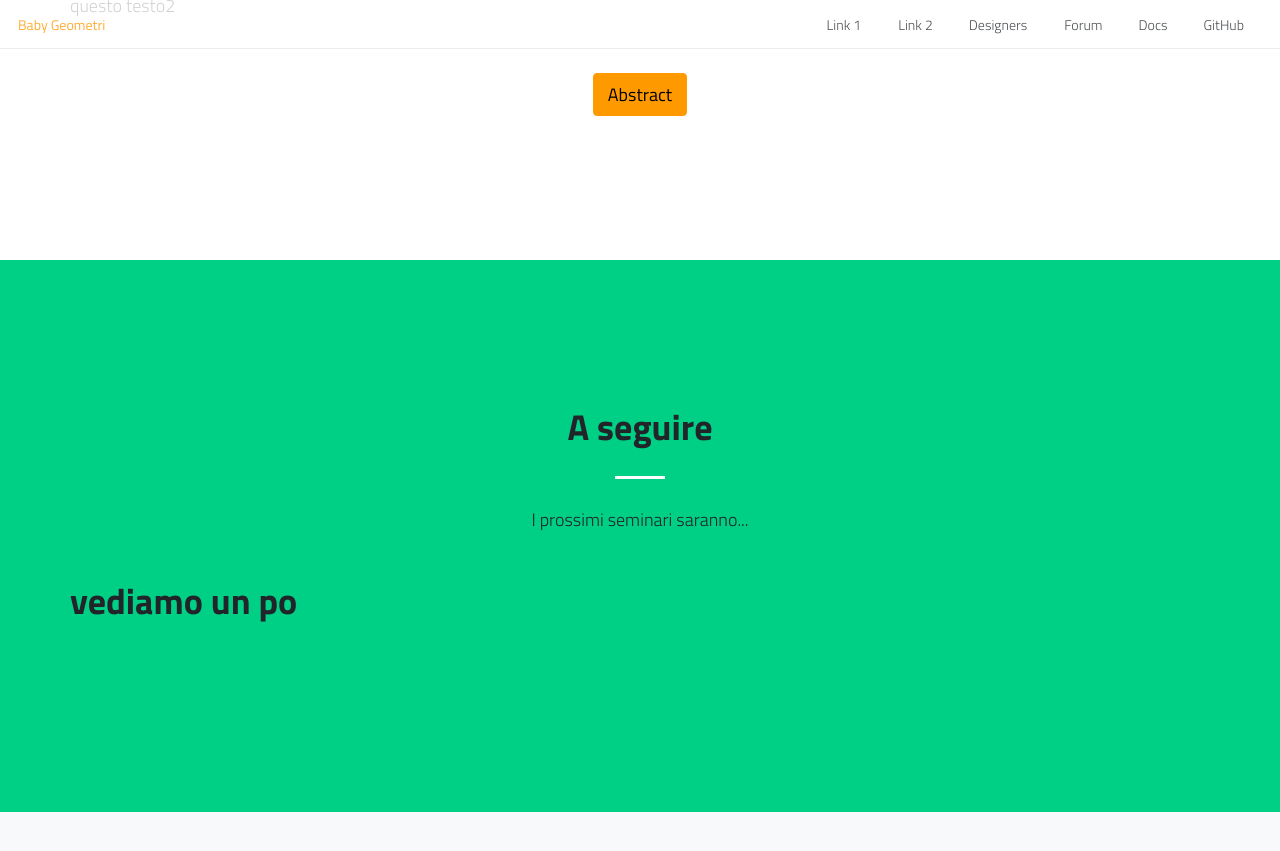
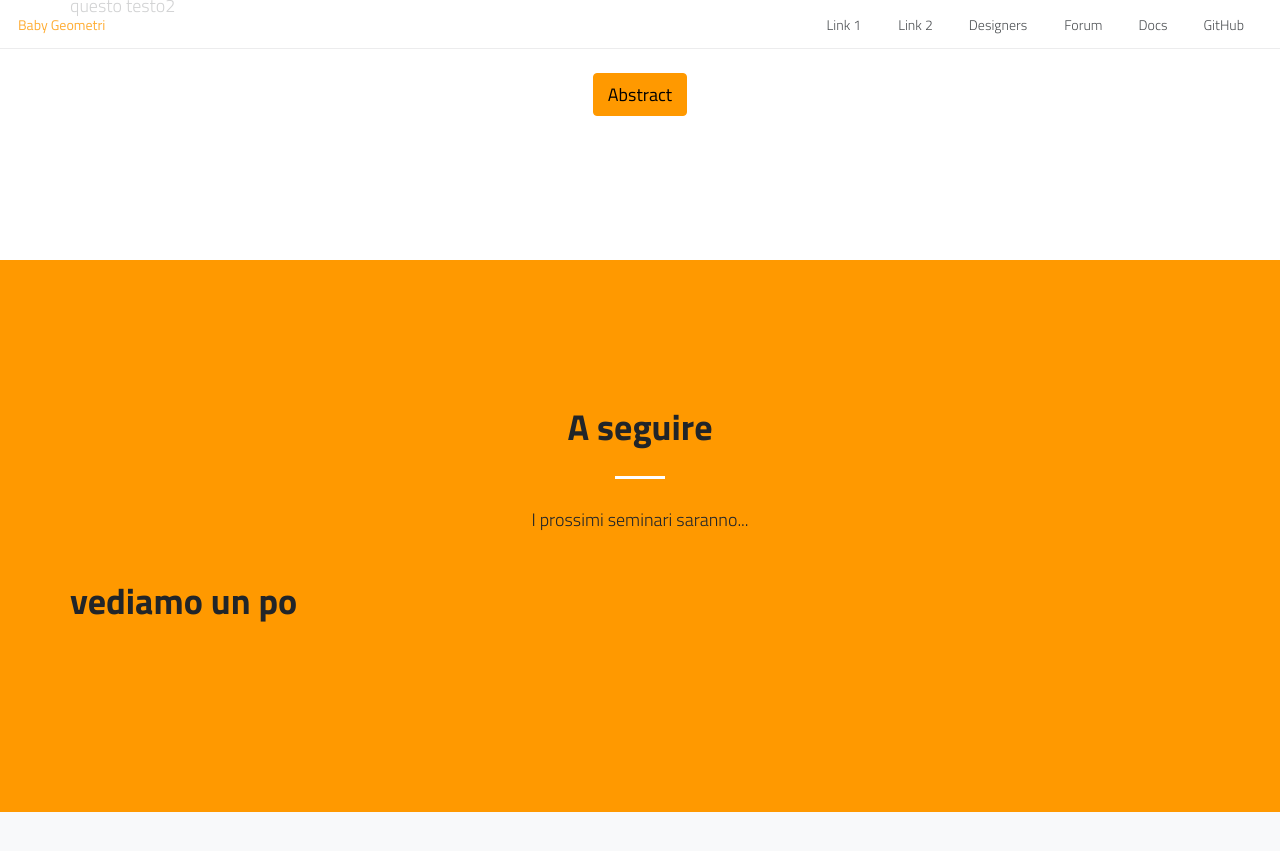
Before and after one commit to baby-geometri/baby-geometri.github.io, a Jekyll site: the page built from index.md, in a window 1280 px wide and 900 px high, scrolled down 1199 px. Shown: the top 851 px of the window. Built offline with Jekyll 4.4.1, drawn with Linux system fonts in a browser that asks for light colours; nearby versions of some CDN libraries.

Commit message:
Update default.html

```diff
--- a/_layouts/default.html
+++ b/_layouts/default.html
@@ -77,7 +77,7 @@
 
 
 
-<section class="bg-success" id="following">
+<section class="bg-warning" id="following">
   <div class="container">
     <div class="row">
 
```
